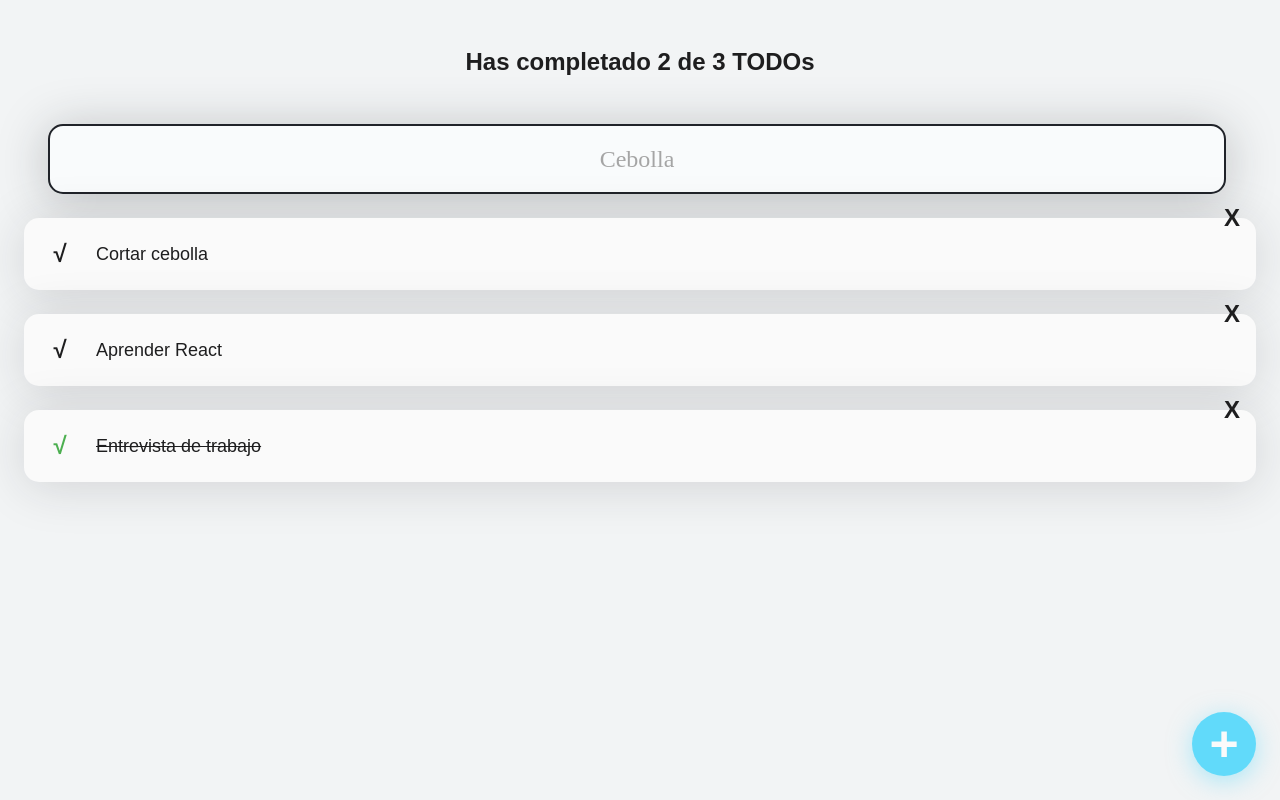
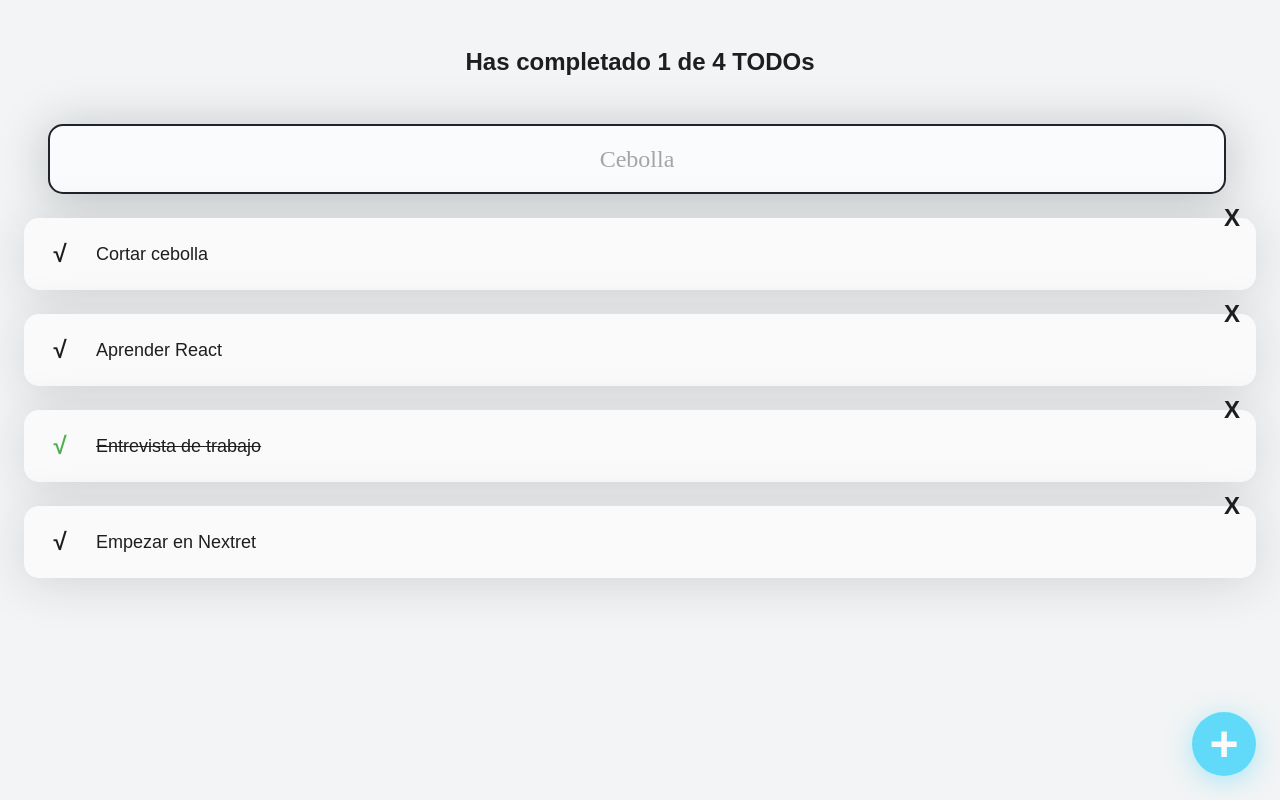
Before and after one commit to Oen844/react-app, a React (Create React App) app: page / in a window 1280 px wide. Built offline with nearby package versions, Linux system fonts and the light colour scheme.

Commit message:
contando y buscando

```diff
--- a/src/App.js
+++ b/src/App.js
@@ -6,7 +6,7 @@ import { CreateTodoButton } from "./CreateTodoButton";
 import { TodoList } from "./TodoList";
 import { TodoItem } from "./TodoItem";
 
-const todos = [
+const defaultTodos = [
   {
     text: "Cortar cebolla",
     completed: false,
@@ -19,17 +19,47 @@ const todos = [
     text: "Entrevista de trabajo",
     completed: true,
   },
+  {
+    text: "Empezar en Nextret",
+    completed: false,
+  },
 ];
 
 function App(props) {
+  const [todos, setTodos] = React.useState(defaultTodos);
+  const [searchValue, setSearchValue] = React.useState('');
+
+  const completedTodos = todos.filter((todo) => todo.completed).length;
+  const totalTodos = todos.length;
+
+  let searchedTodos = [];
+
+  if(!searchValue.length >= 1) {
+    searchedTodos = todos;
+  }else {
+    searchedTodos = todos.filter(todo => {
+      const todoText = todo.text.toLowerCase();
+      const searchText = searchValue.toLowerCase();
+      todoText.includes(searchText);
+      return todoText.includes(searchText);
+    });
+  }
+
   return (
     <React.Fragment>
-      <TodoCounter />
+      <TodoCounter
+        total={totalTodos}
+        completed={completedTodos}
+      />
 
-      <TodoSearch />
+      <TodoSearch
+        searchValue={searchValue}
+        setSearchValue={setSearchValue}
+
+      />
 
       <TodoList>
-        {todos.map((todo) => (
+        {searchedTodos.map((todo) => (
           <TodoItem
             key={todo.text}
             text={todo.text}
--- a/src/TodoCounter.js
+++ b/src/TodoCounter.js
@@ -1,9 +1,10 @@
 import React from "react";
 import './todoCounter.css';
 
-function TodoCounter () {
+function TodoCounter ({total, completed}) {
+
     return (
-        <h2 className="TodoCounter">Has completado 2 de 3 TODOs</h2>
+        <h2 className="TodoCounter">Has completado {completed} de {total} TODOs</h2>
 
     );
 }
--- a/src/TodoSearch.js
+++ b/src/TodoSearch.js
@@ -1,24 +1,22 @@
 import React from "react";
 import "./TodoSearch.css";
 
-function TodoSearch() {
-    const [searchValue, setSearchValue] = React.useState('');
-
+function TodoSearch({searchValue, setSearchValue}) {
 
     const onSearchValueChange = (event) => {
         console.log(event.target.value);
         setSearchValue(event.target.value);
     };
 
-    return [
+    return (
         <input
         className="TodoSearch"
         placeholder="Cebolla"
         value={searchValue}
         onChange={onSearchValueChange}
-        />,
-        <p>{searchValue}</p>
-    ];
+        />
+
+    );
 }
 
 export { TodoSearch };
```
